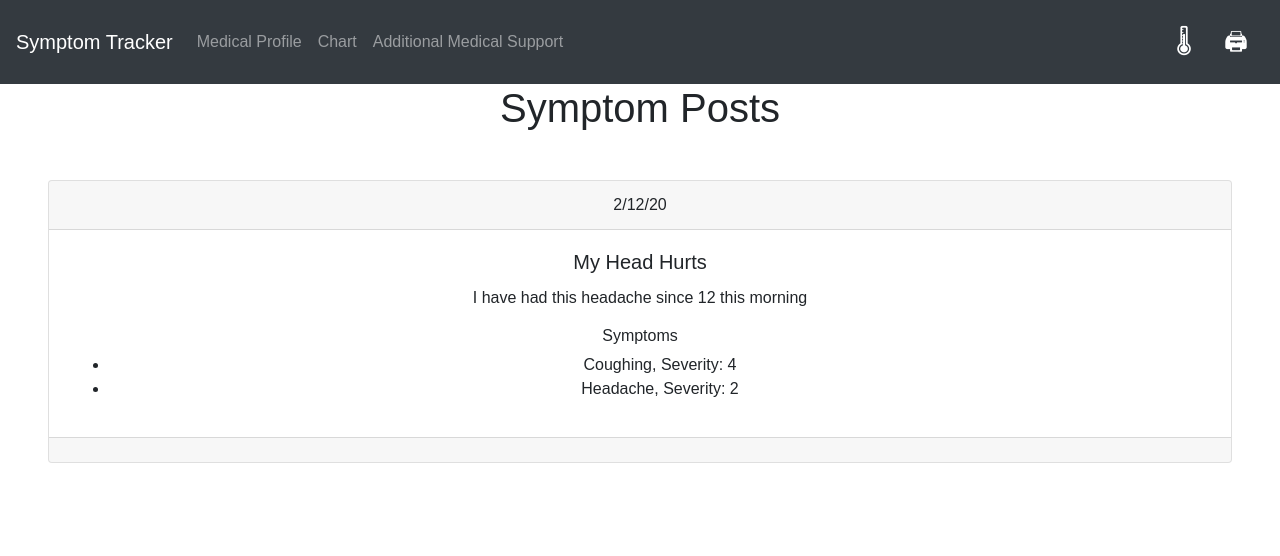
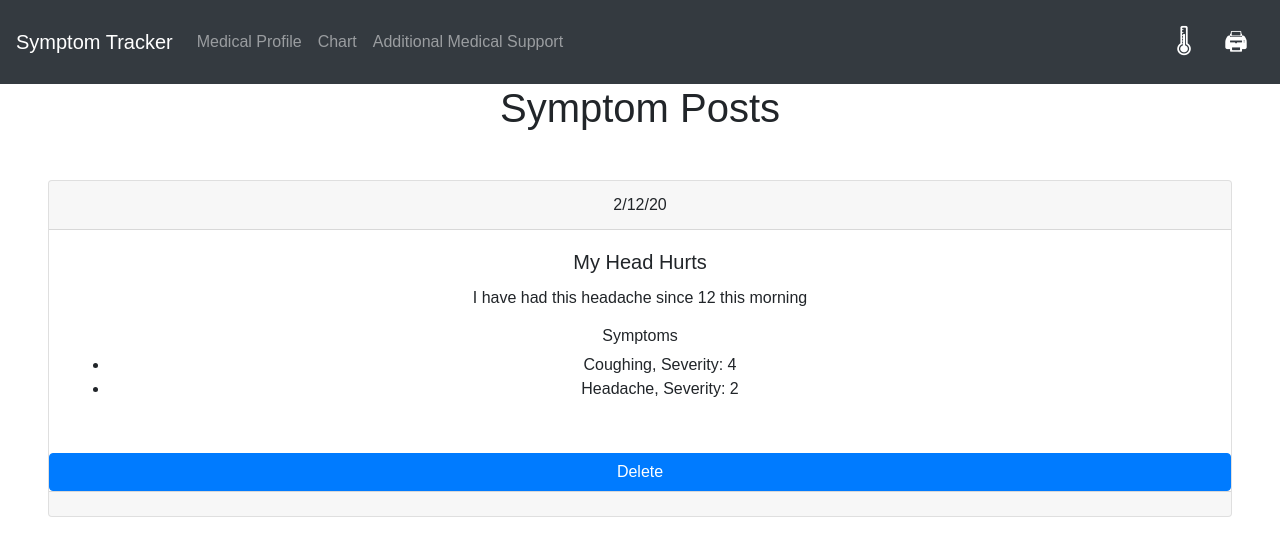
Before and after one commit to andrewjknapp/Symptom-Tracker, a React (Create React App) app in the folder client/: page /landing-page in a window 1280 px wide. Shown: the top 556 px of the page. Built offline with nearby package versions, Linux system fonts and the light colour scheme; no server answers.

Commit message:
Added button

```diff
--- a/client/src/component/PostCard.js
+++ b/client/src/component/PostCard.js
@@ -18,6 +18,7 @@ function PostCard(props) {
           {symptoms.map(symp => <li>{symp.type}, Severity: {symp.severity}</li>)}
           </ul>
         </div>
+        <button className="btn btn-primary mt-3">Delete</button>
         <div className="card-footer text-muted"></div>
       </div>
     );
```
